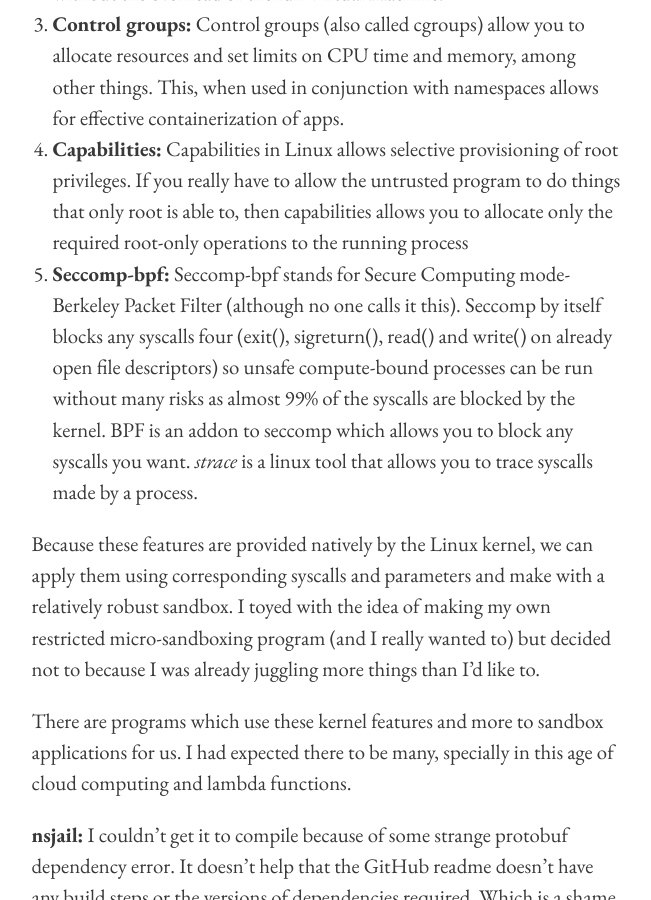
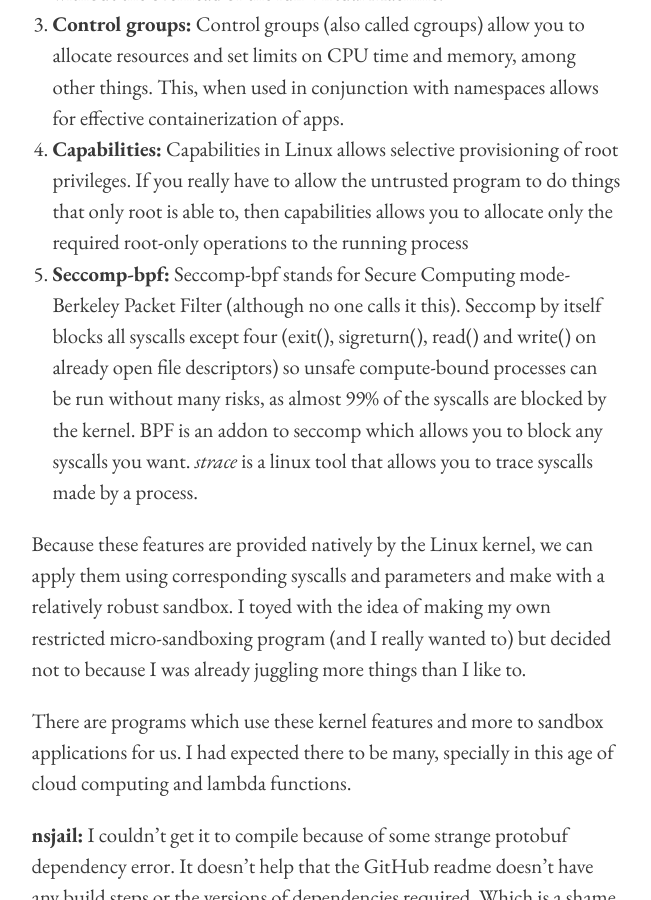
Before and after one commit to niravcodes/niravcodes.github.io, a Jekyll site: the page built from _posts/2019-10-08-sandboxing-small-executables-on-linux-many-tries.md, in a window 1280 px wide and 900 px high, scrolled down 3667 px. Shown: the whole window, without its empty margins (314-965 px from the left). Built offline with Jekyll 4.4.1, drawn with Linux system fonts in a browser that asks for light colours; comment, search, counter and statistics services are not loaded.

Commit message:
Update from Forestry.io nirav Nikhil updated _posts/2019-10-08-sandboxing-small-executables-on-linux-many-tries.md

```diff
--- a/_posts/2019-10-08-sandboxing-small-executables-on-linux-many-tries.md
+++ b/_posts/2019-10-08-sandboxing-small-executables-on-linux-many-tries.md
@@ -52,9 +52,9 @@ I'll start with the features already provided by a relatively recent Linux kerne
 2. **Namespaces:** Namespace is a feature of Linux kernel that allows you to isolate a process from other processes in certain respects. For example, if you run the untrusted executable in a separate process namespace, the process is not able to see or interact with any other process running in the system. It literally becomes the `init` process in it's view. Namespaces allow containers like dockers to fake isolated systems without the overhead of the full Virtual Machine.
 3. **Control groups:** Control groups (also called cgroups) allow you to allocate resources and set limits on CPU time and memory, among other things. This, when used in conjunction with namespaces allows for effective containerization of apps.
 4. **Capabilities:** Capabilities in Linux allows selective provisioning of root privileges. If you really have to allow the untrusted program to do things that only root is able to, then capabilities allows you to allocate only the required root-only operations to the running process
-5. **Seccomp-bpf:** Seccomp-bpf stands for Secure Computing mode-Berkeley Packet Filter (although no one calls it this). Seccomp by itself blocks any syscalls four (exit(), sigreturn(), read() and write() on already open file descriptors) so unsafe compute-bound processes can be run without many risks as almost 99% of the syscalls are blocked by the kernel. BPF is an addon to seccomp which allows you to block any syscalls you want. _strace_ is a linux tool that allows you to trace syscalls made by a process.
+5. **Seccomp-bpf:** Seccomp-bpf stands for Secure Computing mode-Berkeley Packet Filter (although no one calls it this). Seccomp by itself blocks all syscalls except four (exit(), sigreturn(), read() and write() on already open file descriptors) so unsafe compute-bound processes can be run without many risks, as almost 99% of the syscalls are blocked by the kernel. BPF is an addon to seccomp which allows you to block any syscalls you want. _strace_ is a linux tool that allows you to trace syscalls made by a process.
 
-Because these features are provided natively by the Linux kernel, we can apply them using corresponding syscalls and parameters and make with a relatively robust sandbox. I toyed with the idea of making my own restricted micro-sandboxing program (and I really wanted to) but decided not to because I was already juggling more things than I'd like to.
+Because these features are provided natively by the Linux kernel, we can apply them using corresponding syscalls and parameters and make with a relatively robust sandbox. I toyed with the idea of making my own restricted micro-sandboxing program (and I really wanted to) but decided not to because I was already juggling more things than I like to.
 
 There are programs which use these kernel features and more to sandbox applications for us. I had expected there to be many, specially in this age of cloud computing and lambda functions.
 
```
